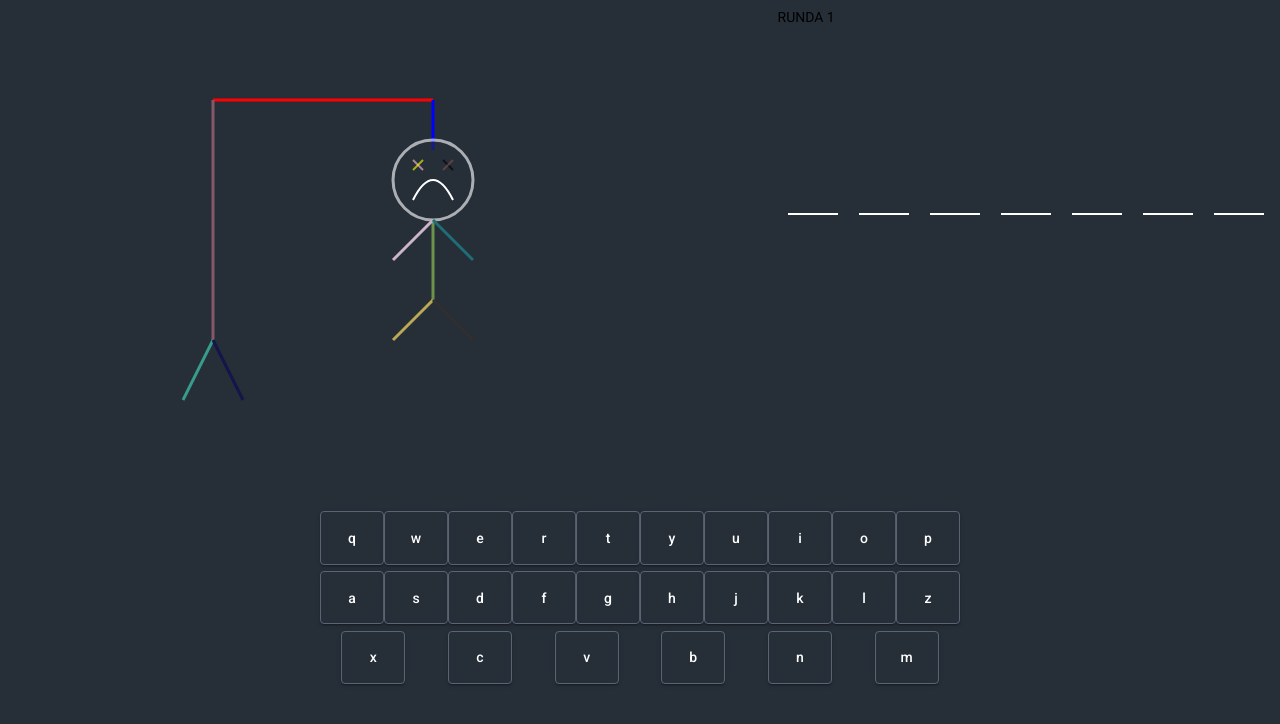
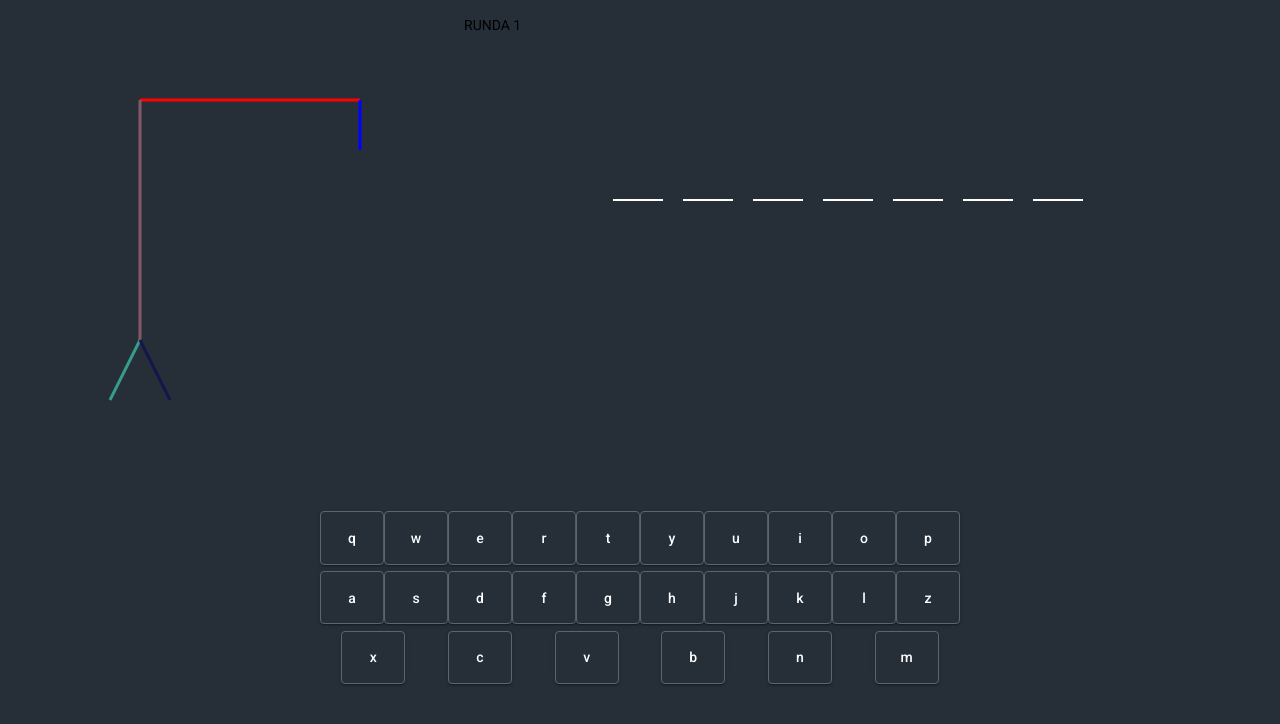
Before and after one commit to Aniau/hangman_angular, an Angular app: page / in a window 1280 px wide. Shown: the top 724 px of the page. Built offline with nearby package versions, Linux system fonts and the light colour scheme.

Commit message:
show part hangman

```diff
--- a/src/app/app.component.css
+++ b/src/app/app.component.css
@@ -0,0 +1,14 @@
+#flex-item-hangman
+{
+    flex-grow: 0;
+    flex-shrink: 0;
+    flex-basis: 40%;
+    align-items: center;
+}
+#flex-item-word
+{
+    flex-grow: 0;
+    flex-shrink: 0;
+    flex-basis: 60%;
+    align-items: center;
+}
--- a/src/app/app.component.html
+++ b/src/app/app.component.html
@@ -1,3 +1,3 @@
-<app-hangman></app-hangman>
-<app-word-find></app-word-find>
+<app-hangman id="flex-item_hangman"></app-hangman>
+<app-word-find id="flex-item-word"></app-word-find>
 <app-keyboard></app-keyboard>
--- a/src/app/hangman/hangman.component.css
+++ b/src/app/hangman/hangman.component.css
@@ -1,34 +1,15 @@
 svg
 {
     position: sticky;
+    padding-left: 10%;
 }
 
-svg #head
+.hide
 {
-    animation: hangman 3s ease alternate infinite;
-    animation-delay: 0.1s;
+    visibility: hidden;
 }
 
-svg #left-left-eye, svg #right-left-eye
+.show
 {
-    animation: hangman 3s ease alternate infinite;
-    animation-delay: 0.2s;
+    visibility: visible;
 }
-
-svg #right-right-eye, svg #left-right-eye
-{
-    animation: hangman 3s ease alternate infinite;
-    animation-delay: 0.3s;
-}
-
-@keyframes hangman
-{
-    50%
-    {
-        opacity: 0.6;
-    }
-    100%
-    {
-        opacity: 1;
-    }
-}
--- a/src/app/hangman/hangman.component.html
+++ b/src/app/hangman/hangman.component.html
@@ -1,20 +1,20 @@
 <svg height="500px" width="100%" style="margin-left:20px">
     <line id="horizontal-line" x1="40" x2="260" y1="100" y2="100" style="stroke:red; stroke-width:3;"/>
     <line id="short-vert-line" x1="260" x2="260" y1="100" y2="150" style="stroke:blue; stroke-width:3;"/>
-    <circle id="head" cx="260" cy="180" r="40" stroke="white" fill="#262E38" stroke-width="3"/>
-    <line id="left-left-eye" x1="240" x2="250" y1="160" y2="170" style="stroke:pink; stroke-width:2;"/>
-    <line id="right-left-eye" x1="250" x2="240" y1="160" y2="170" style="stroke:yellow; stroke-width:2;"/>
+    <circle id="head" [ngClass]="hangShowHead ? 'show' : 'hide'" cx="260" cy="180" r="40" stroke="white" fill="#262E38" stroke-width="3"/>
+    <line id="left-left-eye" [ngClass]="hangShowLegLeft ? 'show' : 'hide'" x1="240" x2="250" y1="160" y2="170" style="stroke:pink; stroke-width:2;"/>
+    <line id="right-left-eye" [ngClass]="hangShowLegLeft ? 'show' : 'hide'" x1="250" x2="240" y1="160" y2="170" style="stroke:yellow; stroke-width:2;"/>
 
-    <line id="right-right-eye" x1="270" x2="280" y1="160" y2="170" style="stroke:black; stroke-width:2;"/>
-    <line id="left-right-eye" x1="280" x2="270" y1="160" y2="170" style="stroke:rgb(131, 80, 80); stroke-width:2;"/>
+    <line id="right-right-eye" [ngClass]="hangShowLegLeft ? 'show' : 'hide'" x1="270" x2="280" y1="160" y2="170" style="stroke:black; stroke-width:2;"/>
+    <line id="left-right-eye" [ngClass]="hangShowLegLeft ? 'show' : 'hide'" x1="280" x2="270" y1="160" y2="170" style="stroke:rgb(131, 80, 80); stroke-width:2;"/>
 
-    <path id="reverse-smile" d="M 240 200 Q 260 160 280 200" stroke="white" fill="transparent" stroke-width="2"/>
+    <path id="reverse-smile" [ngClass]="hangShowLegLeft ? 'show' : 'hide'" d="M 240 200 Q 260 160 280 200" stroke="white" fill="transparent" stroke-width="2"/>
 
-    <line id="body" x1="260" x2="260" y1="220" y2="300" style="stroke:rgb(109, 146, 75); stroke-width:3;"/>
-    <line id="hand-left" x1="260" x2="220" y1="220" y2="260" style="stroke:rgb(206, 180, 202); stroke-width:3;"/>
-    <line id="hand-right" x1="260" x2="300" y1="220" y2="260" style="stroke:rgb(31, 109, 119); stroke-width:3;"/>
-    <line id="leg-left" x1="260" x2="220" y1="300" y2="340" style="stroke:rgb(185, 170, 83); stroke-width:3;"/>
-    <line id="leg-right" x1="260" x2="300" y1="300" y2="340" style="stroke:rgb(53, 46, 46); stroke-width:3;"/>
+    <line id="body" [ngClass]="hangShowBody ? 'show' : 'hide'" x1="260" x2="260" y1="220" y2="300" style="stroke:rgb(109, 146, 75); stroke-width:3;"/>
+    <line id="hand-left" [ngClass]="hangShowHandLeft ? 'show' : 'hide'" x1="260" x2="220" y1="220" y2="260" style="stroke:rgb(206, 180, 202); stroke-width:3;"/>
+    <line id="hand-right" [ngClass]="hangShowHandRight ? 'show' : 'hide'" x1="260" x2="300" y1="220" y2="260" style="stroke:rgb(31, 109, 119); stroke-width:3;"/>
+    <line id="leg-left" [ngClass]="hangShowLegLeft ? 'show' : 'hide'" x1="260" x2="220" y1="300" y2="340" style="stroke:rgb(185, 170, 83); stroke-width:3;"/>
+    <line id="leg-right" [ngClass]="hangShowLegRight ? 'show' : 'hide'" x1="260" x2="300" y1="300" y2="340" style="stroke:rgb(53, 46, 46); stroke-width:3;"/>
 
     <line id="long-vert-line" x1="40" x2="40" y1="100" y2="340" style="stroke:rgb(133, 88, 102); stroke-width:3;"/>
     <line id="left-footer" x1="40" x2="10" y1="340" y2="400" style="stroke:rgb(55, 156, 139); stroke-width:3;"/>
--- a/src/app/hangman/hangman.component.ts
+++ b/src/app/hangman/hangman.component.ts
@@ -1,4 +1,5 @@
 import { Component, OnInit } from '@angular/core';
+import { WordService } from '../service/word.service';
 
 @Component({
   selector: 'app-hangman',
@@ -6,10 +7,87 @@ import { Component, OnInit } from '@angular/core';
   styleUrls: ['./hangman.component.css']
 })
 export class HangmanComponent implements OnInit {
+  public hangShowLegLeft = false;
+  public hangShowLegRight = false;
+  public hangShowHandLeft= false;
+  public hangShowHandRight = false;
+  public hangShowBody = false;
+  public hangShowHead = false;
 
-  constructor() { }
+  constructor(private wordSevice: WordService) { }
 
-  ngOnInit(): void {
+  ngOnInit() {
+    this.wordSevice.getErrors().subscribe(
+      (result: number[]) => {
+        console.log(result);
+        switch(result.length)
+        {
+          case 1:
+          {
+            console.log('hide: 1' );
+            this.hangShowHead = true;
+            break;
+          }
+          case 2:
+          {
+            console.log('hide: 2' );
+            this.hangShowHead = true;
+            this.hangShowBody = true;
+            break;
+          }
+          case 3:
+          {
+            console.log('hide: 3' );
+            this.hangShowHead = true;
+            this.hangShowBody = true;
+            this.hangShowHandLeft = true;
+            break;
+          }
+          case 4:
+          {
+            console.log('hide: 4' );
+            this.hangShowHead = true;
+            this.hangShowBody = true;
+            this.hangShowHandLeft = true;
+            this.hangShowHandRight = true;
+            break;
+          }
+          case 5:
+          {
+            console.log('hide: 5' );
+            this.hangShowHead = true;
+            this.hangShowBody = true;
+            this.hangShowHandLeft = true;
+            this.hangShowHandRight = true;
+            this.hangShowLegRight = true;
+            break;
+          }
+          case 6:
+          {
+            console.log('hide: 6' );
+            this.hangShowHead = true;
+            this.hangShowBody = true;
+            this.hangShowHandLeft = true;
+            this.hangShowHandRight = true;
+            this.hangShowLegRight = true;
+            this.hangShowLegLeft = true;
+            break;
+          }
+          default :
+          {
+            this.hangShowHead = false;
+            this.hangShowBody = false;
+            this.hangShowHandLeft = false;
+            this.hangShowHandRight = false;
+            this.hangShowLegRight = false;
+            this.hangShowLegLeft = false;
+          }
+        }
+      },
+      error => {
+        console.log(error);
+      }
+      );
   }
-
+  // [ngClass]="{hangShowBody ? 'show' : hide}"
 }
--- a/src/app/keyboard/keyboard.component.css
+++ b/src/app/keyboard/keyboard.component.css
@@ -20,3 +20,9 @@
     color: white;
     border: 1px solid #596574;
 }
+
+.isClicked
+{
+    background-color: #596574;
+    border: 1px solid #262E38;
+}
--- a/src/app/keyboard/keyboard.component.html
+++ b/src/app/keyboard/keyboard.component.html
@@ -1,3 +1,3 @@
-<div id="keyboard">
-    <button id="keyboard-button" mat-raised-button color="accent" *ngFor="let i of keyboard" value="{{i}}" (click)="onKeyUp($event)">{{ i }}</button>
+<div id="keyboard" >
+    <button id="keyboard-button" mat-raised-button color="accent" *ngFor="let i of keyboard" value="{{i}}"  [ngClass]="{'isClicked' : isClicked}"  (click)="onKeyUp($event)">{{ i }}</button>
 </div>
--- a/src/app/keyboard/keyboard.component.ts
+++ b/src/app/keyboard/keyboard.component.ts
@@ -1,4 +1,3 @@
-import { ConstantPool } from '@angular/compiler';
 import { Component, OnInit } from '@angular/core';
 import { WordService } from '../service/word.service';
 
@@ -10,6 +9,8 @@ import { WordService } from '../service/word.service';
 export class KeyboardComponent implements OnInit {
   public qwerty: string = 'qwertyuiopasdfghjklzxcvbnm';
   public keyboard: Array<string> = [];
+  public isClicked = false;
+
   constructor(private wordSevice: WordService) { }
 
 
@@ -29,6 +30,8 @@ export class KeyboardComponent implements OnInit {
   onKeyUp(e: any)
   {
     console.log(e.target.value);
+    this.isClicked = true;
+    console.log(this.isClicked);
     this.wordSevice.sendLeterToCheck(e.target.value);
   }
 
--- a/src/app/word-find/dialog/dialog.component.css
+++ b/src/app/word-find/dialog/dialog.component.css
@@ -1,6 +1,13 @@
-.mat-dialog-container
+::ng-deep .mat-dialog-container
 {
     background-color: #262E38;
+}
+
+svg
+{
+    margin-left: 22%;
+    width: 78%;
+    height: 10%;
 }
 
 #dialog
@@ -25,7 +32,8 @@
 
 .play
 {
-    margin-top: 60%;
+    margin-top: 15%;
+    color: white;
 }
 
 #flex
@@ -42,3 +50,93 @@
     border: 1px solid #596574;
     /* margin: 15% auto 5% auto; */
 }
+
+svg #head
+{
+    animation: hangman 3s ease alternate infinite;
+    animation-delay: 0.1s;
+}
+
+svg #left-left-eye, svg #right-left-eye
+{
+    animation: hangman 3s ease alternate infinite;
+    animation-delay: 0.2s;
+}
+
+svg #right-right-eye, svg #left-right-eye
+{
+    animation: hangman 3s ease alternate infinite;
+    animation-delay: 0.3s;
+}
+
+
+svg #reverse-smile
+{
+    animation: hangman 3s ease alternate infinite;
+    animation-delay: 0.3s;
+}
+
+@keyframes hangman
+{
+    0%
+    {
+        opacity: 1;
+    }
+    10%
+    {
+        opacity: 0;
+    }
+    30%
+    {
+        opacity: 1;
+    }
+    35%
+    {
+        opacity: 10.5;
+    }
+    40%
+    {
+        opacity: 1;
+    }
+    90%
+    {
+        opacity: 0.8;
+    }
+    100%
+    {
+        opacity: 1;
+    }
+}
+
+
+@keyframes smile
+{
+    0%
+    {
+        opacity: 1;
+    }
+    10%
+    {
+        opacity: 0;
+    }
+    30%
+    {
+        opacity: 1;
+    }
+    35%
+    {
+        opacity: 10.5;
+    }
+    40%
+    {
+        opacity: 1;
+    }
+    90%
+    {
+        opacity: 0.8;
+    }
+    100%
+    {
+        opacity: 1;
+    }
+}
--- a/src/app/word-find/word-find.component.css
+++ b/src/app/word-find/word-find.component.css
@@ -5,16 +5,17 @@
 
 #word-to-guess
 {
-    margin: 50% auto auto auto;
+    /* margin: 50% auto auto auto; */
     display: flex;
     flex-direction: row;
-    justify-content: space-around;
+    padding-top: 20%;
+    justify-content:center;
 }
 
 .check-letter
 {
     width: 50px;
-    padding: 3%;
+    padding: 10px;
 }
 
 .bottom-border
@@ -25,8 +26,8 @@
 
 .letter
 {
-    font-size: 300%;
-    vertical-align: middle;
+    /* font-size: 20%; */
+    /* vertical-align: middle; */
 }
 
 .showLetter
```
Also changed, not shown: src/app/word-find/dialog/dialog.component.html (+10 -29 lines), src/app/word-find/word-find.component.ts (+15 -5 lines).
